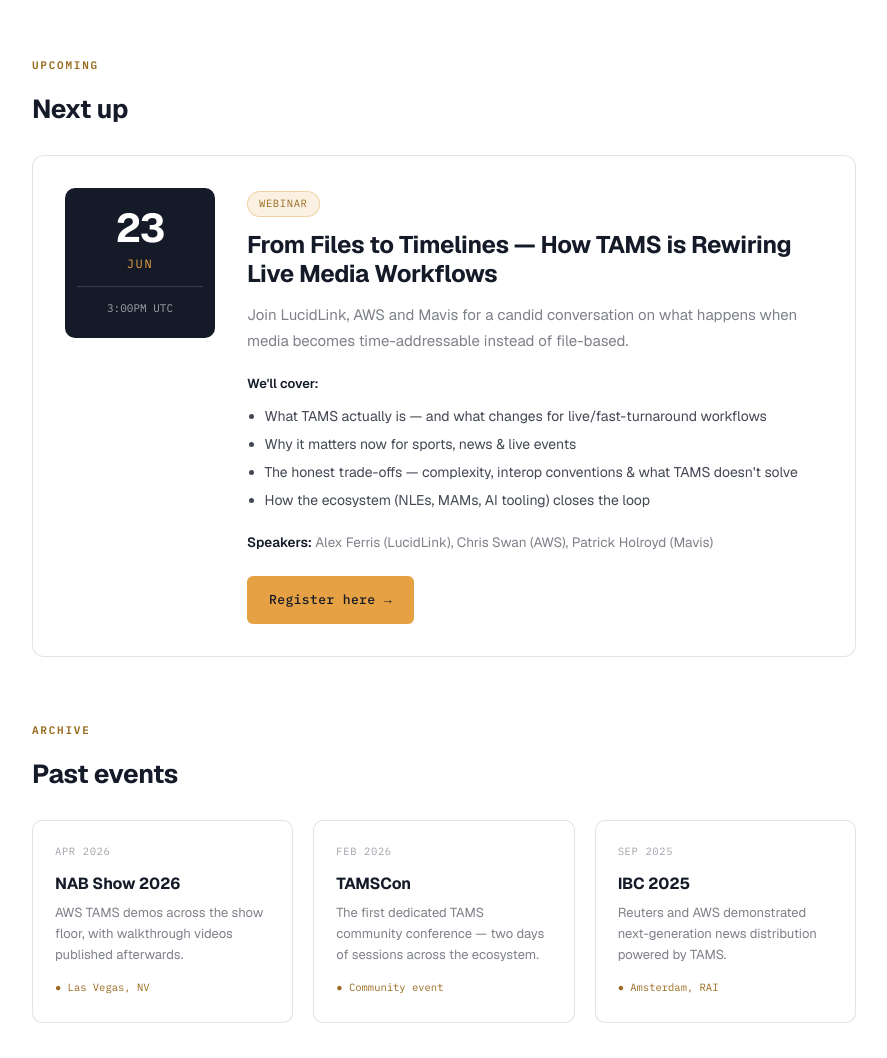
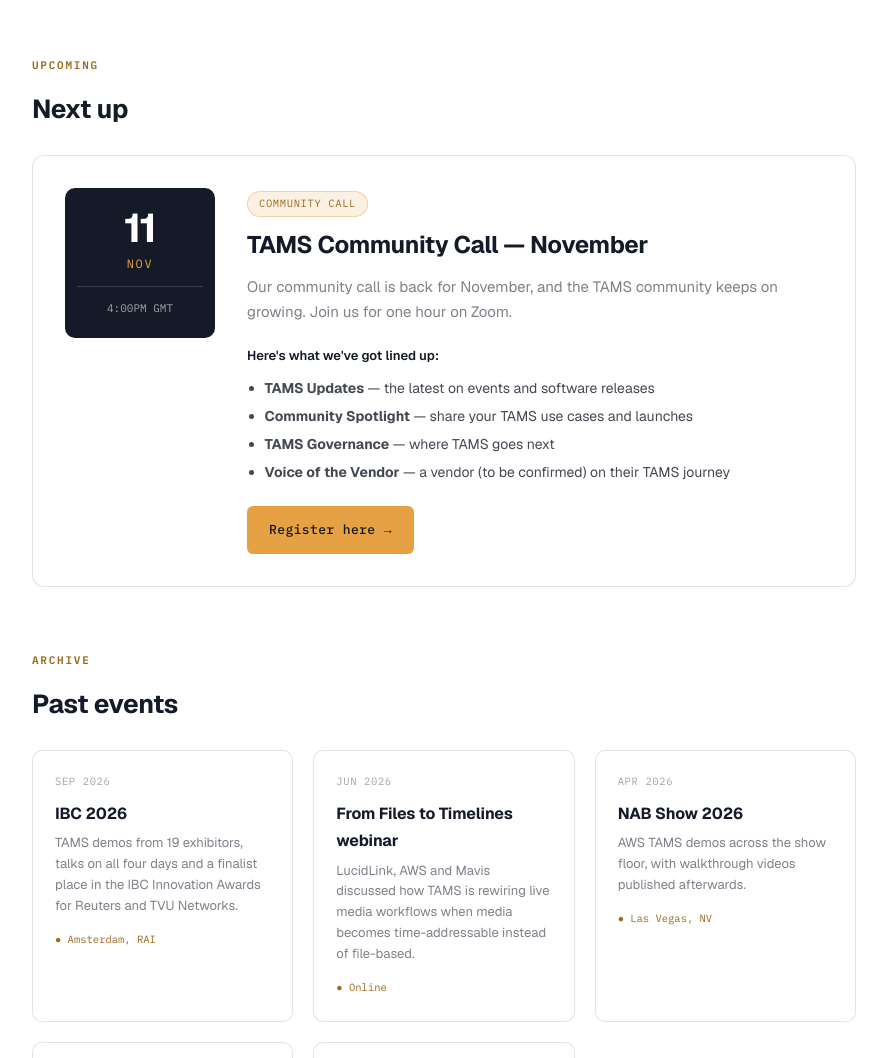
Before and after one commit to johnbilt/tams-website, a Jekyll site: the page built from events.html, in a window 1280 px wide and 1400 px high. Shown: the part 342-1400 px from the top of the window, without its empty margins (196-1083 px from the left). Built offline with Jekyll 4.4.1, drawn with Linux system fonts in a browser that asks for light colours.

Commit message:
Community call added

```diff
--- a/events.html
+++ b/events.html
@@ -16,24 +16,23 @@
 
   <div class="event-card">
     <div class="ev-date">
-      <div class="d">23</div>
-      <div class="m">Jun</div>
-      <div class="t">3:00PM UTC</div>
+      <div class="d">11</div>
+      <div class="m">Nov</div>
+      <div class="t">4:00PM GMT</div>
     </div>
     <div>
-      <span class="ev-cat">Webinar</span>
-      <h3 class="ev-title">From Files to Timelines &#8212; How TAMS is Rewiring Live Media Workflows</h3>
-      <p class="ev-desc">Join LucidLink, AWS and Mavis for a candid conversation on what happens when media becomes time-addressable instead of file-based.</p>
-      <p class="ev-cover-h">We'll cover:</p>
+      <span class="ev-cat">Community Call</span>
+      <h3 class="ev-title">TAMS Community Call &#8212; November</h3>
+      <p class="ev-desc">Our community call is back for November, and the TAMS community keeps on growing. Join us for one hour on Zoom.</p>
+      <p class="ev-cover-h">Here's what we've got lined up:</p>
       <ul class="ev-cover">
-        <li>What TAMS actually is &#8212; and what changes for live/fast-turnaround workflows</li>
-        <li>Why it matters now for sports, news &amp; live events</li>
-        <li>The honest trade-offs &#8212; complexity, interop conventions &amp; what TAMS doesn't solve</li>
-        <li>How the ecosystem (NLEs, MAMs, AI tooling) closes the loop</li>
+        <li><strong>TAMS Updates</strong> &#8212; the latest on events and software releases</li>
+        <li><strong>Community Spotlight</strong> &#8212; share your TAMS use cases and launches</li>
+        <li><strong>TAMS Governance</strong> &#8212; where TAMS goes next</li>
+        <li><strong>Voice of the Vendor</strong> &#8212; a vendor (to be confirmed) on their TAMS journey</li>
       </ul>
-      <p class="ev-speakers"><strong>Speakers:</strong> Alex Ferris (LucidLink), Chris Swan (AWS), Patrick Holroyd (Mavis)</p>
       <div class="ev-actions">
-        <a class="btn" href="https://www.lucidlink.com/events/unlocked-from-files-to-timelines" target="_blank" rel="noopener noreferrer">Register here &#8594;</a>
+        <a class="btn" href="https://amazon.zoom.us/meeting/register/4bnnl4M5SW2P7bR3fbmdBw" target="_blank" rel="noopener noreferrer">Register here &#8594;</a>
       </div>
     </div>
   </div>
@@ -42,6 +41,18 @@
   <h2 class="sec-title">Past events</h2>
 
   <div class="past-grid">
+    <div class="past-card">
+      <div class="pd">Sep 2026</div>
+      <h4>IBC 2026</h4>
+      <p>TAMS demos from 19 exhibitors, talks on all four days and a finalist place in the IBC Innovation Awards for Reuters and TVU Networks.</p>
+      <span class="loc">&#9679; Amsterdam, RAI</span>
+    </div>
+    <div class="past-card">
+      <div class="pd">Jun 2026</div>
+      <h4>From Files to Timelines webinar</h4>
+      <p>LucidLink, AWS and Mavis discussed how TAMS is rewiring live media workflows when media becomes time-addressable instead of file-based.</p>
+      <span class="loc">&#9679; Online</span>
+    </div>
     <div class="past-card">
       <div class="pd">Apr 2026</div>
       <h4>NAB Show 2026</h4>
```
